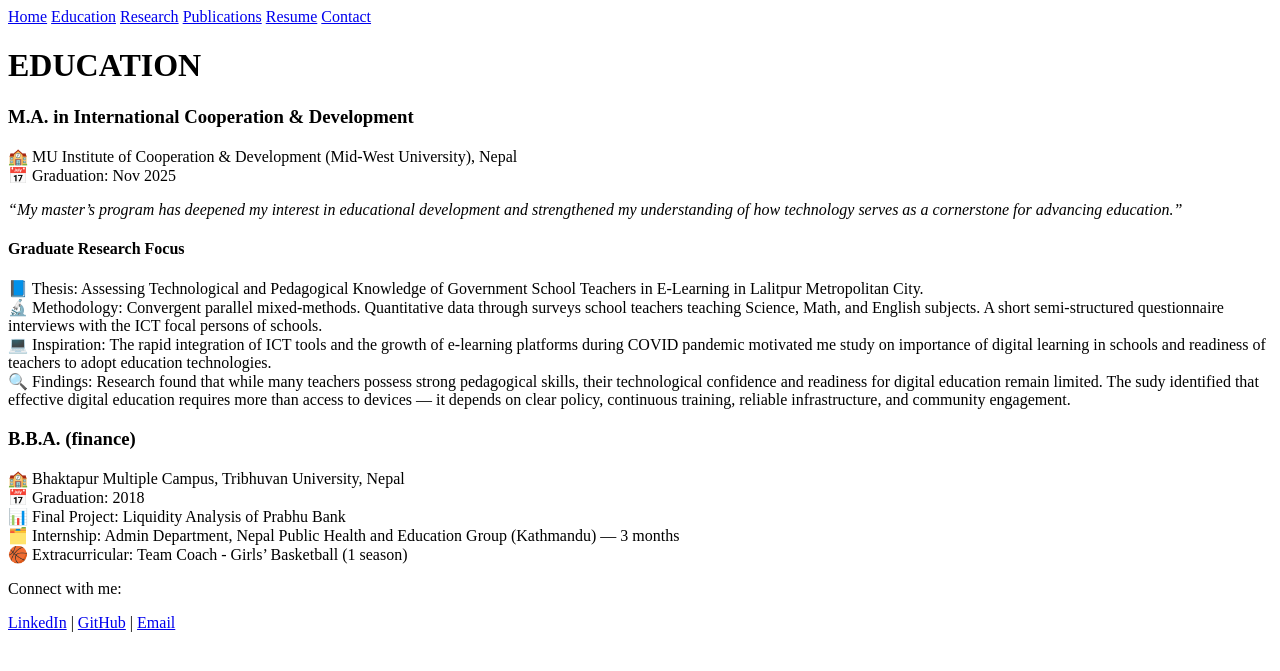
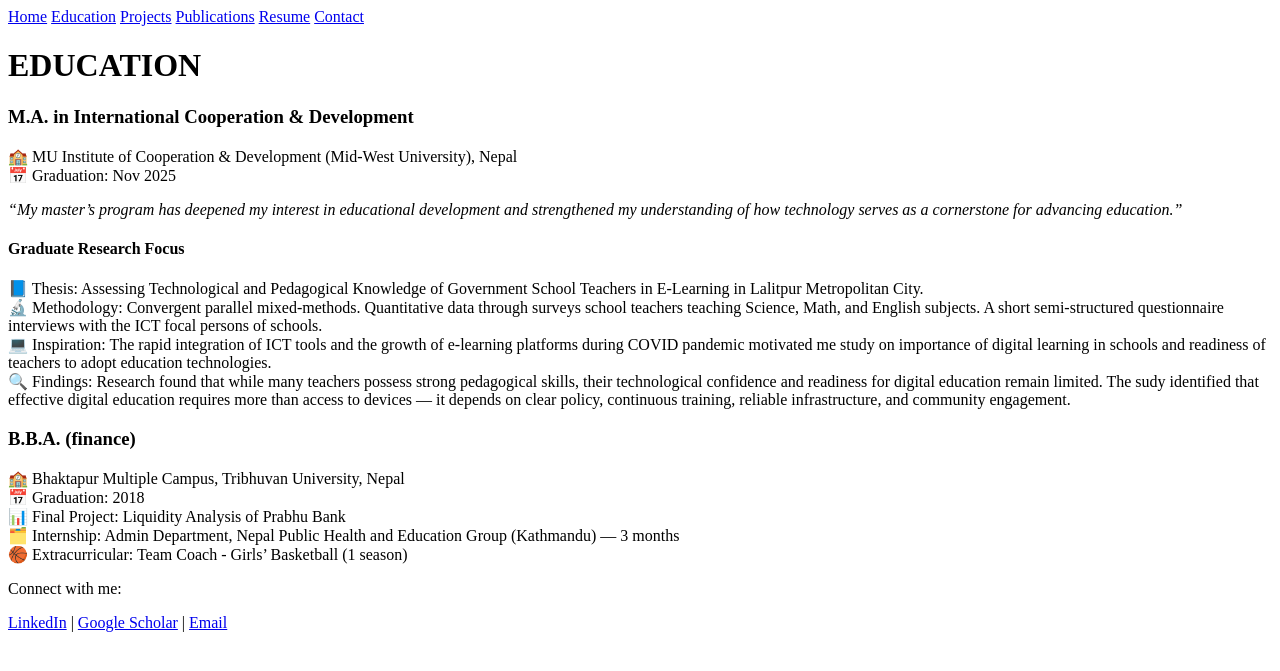
Before and after one commit to dahalsubodh/dahalsubodh.github.io, a Jekyll site: the page built from education.md, in a window 1280 px wide. Shown: the top 671 px of the page. Built offline with Jekyll 4.4.1, drawn with Linux system fonts in a browser that asks for light colours.

Commit message:
Update default.html

```diff
--- a/_layouts/default.html
+++ b/_layouts/default.html
@@ -13,7 +13,7 @@
   <nav class="nav-bar">
     <a href="/index.html" class="nav-link">Home</a>
     <a href="/education.html" class="nav-link">Education</a>
-    <a href="/research.html" class="nav-link">Research</a>
+    <a href="/projects.html" class="nav-link">Projects</a>
     <a href="/publications.html" class="nav-link">Publications</a>
     <a href="/resume.html" class="nav-link">Resume</a>
     <a href="/contact.html" class="nav-link">Contact</a>
@@ -29,8 +29,8 @@
 <footer class="footer">
   <p>Connect with me:</p>
   <a href="https://www.linkedin.com/in/subodh-dahal" target="_blank">LinkedIn</a> |
-  <a href="https://github.com/dahalsubodh" target="_blank">GitHub</a> |
-  <a href="mailto:subodhdotcome@example.com">Email</a>
+  <a href="https://scholar.google.com/citations?hl=en&user=3pw7tvsAAAAJ" target="_blank">Google Scholar</a> |
+  <a href="mailto:subodhdotcome@gmail.com">Email</a>
 </footer>
 
 </body>
```
